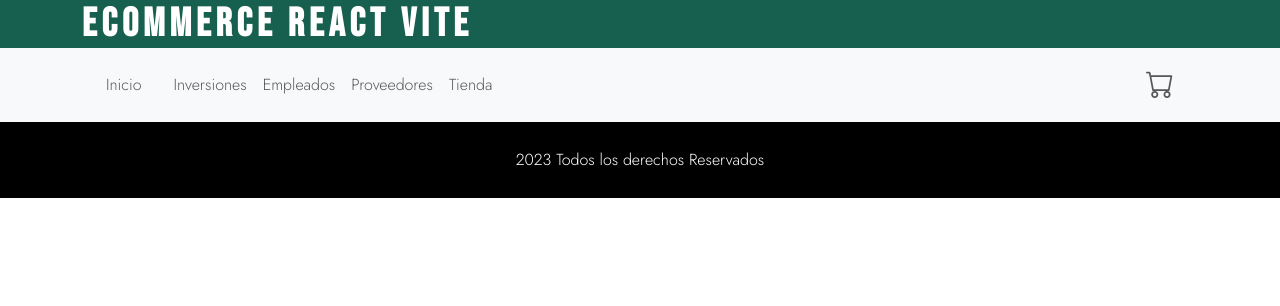
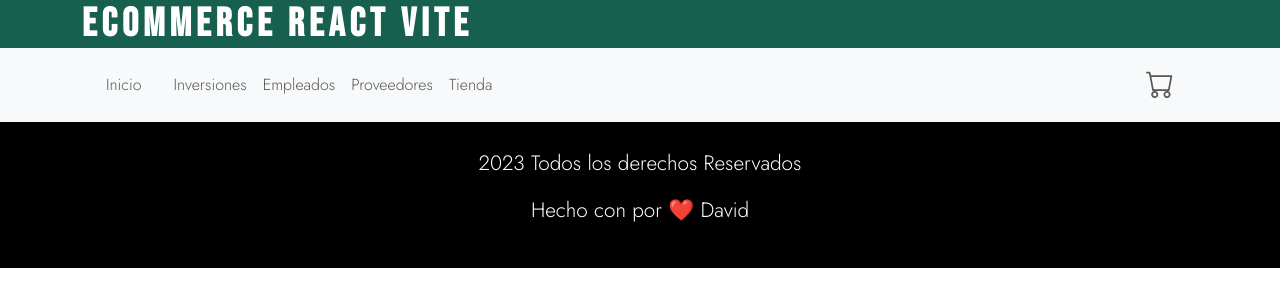
Before and after one commit to DavidCondoriAguilar/ReactCRUD, a React (Vite) app: page / in a window 1280 px wide. Shown: the top 306 px of the page. Built offline with nearby package versions, Linux system fonts and the light colour scheme; a web font is replaced by a local one.

Commit message:
“featReact”

```diff
--- a/package.json
+++ b/package.json
@@ -32,6 +32,6 @@
     "eslint-plugin-react-hooks": "^4.6.0",
     "eslint-plugin-react-refresh": "^0.4.1",
     "gh-pages": "^6.0.0",
-    "vite": "^4.4.0"
+    "vite": "^4.4.9"
   }
 }
--- a/src/common/MainFooter.jsx
+++ b/src/common/MainFooter.jsx
@@ -1,11 +1,27 @@
 import "./MainFooter.css";
-
 
 export default function MainFooter() {
   return (
     <footer id="main-footer">
       <div className="container  text-center py-3">
-        2023 Todos los derechos Reservados
+        <div className="row">
+          <div className="col-12">
+            <p>2023 Todos los derechos Reservados</p>
+          </div>
+          <div className="col-12">
+            <p>
+              Hecho con por{" "}
+              <a
+                className="text-decoration-none text-white"
+                href="https://davidcondoriaguilar.github.io/David-dev/"
+                target="_blank"
+              >
+                {" "}
+                ❤️ David
+              </a>
+            </p>
+          </div>
+        </div>
       </div>
     </footer>
   );
```
Also changed, not shown: 1 other file (tests, documents, lock files or other folders).
